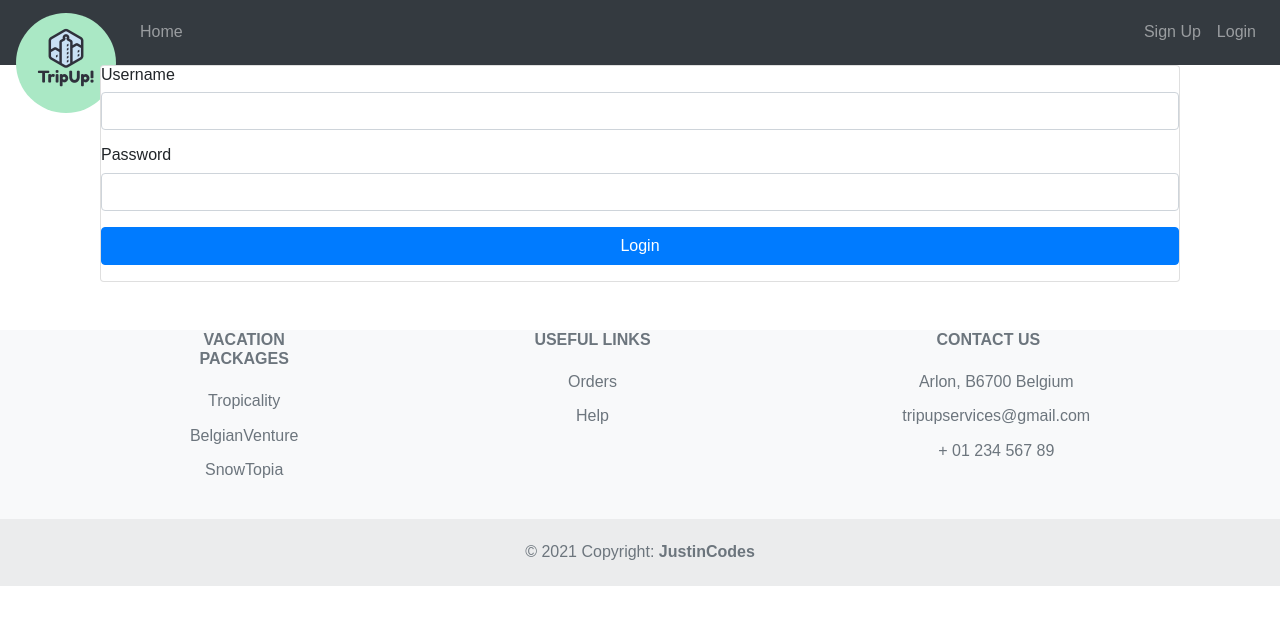
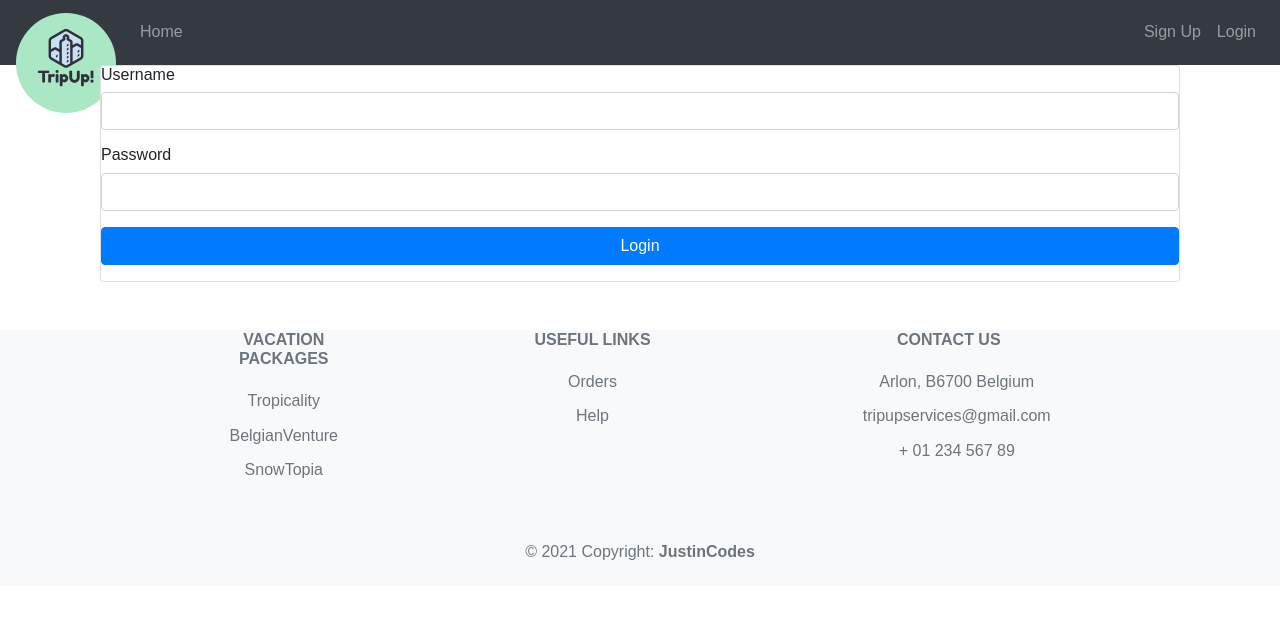
Before and after one commit to JcCodesJ/TripUpApplication, an Angular app: page /login in a window 1280 px wide. Shown: the top 624 px of the page. Built offline with nearby package versions, Linux system fonts and the light colour scheme.

Commit message:
15/12/2021 15:08 Production Version 0.9.0
-Fixed Spacing of home page content
-Fixed issue with url used by server
-Fixed url used by UserService to get the public content
-Fixed persistant bug where the title of the vacations card would appear at site of pointer

```diff
--- a/src/app/_services/user.service.ts
+++ b/src/app/_services/user.service.ts
@@ -2,7 +2,7 @@ import { Injectable } from '@angular/core';
 import {HttpClient} from "@angular/common/http";
 import {Observable} from "rxjs";
 
-const API_URL = 'http://localhost:3306/api/test/';
+const API_URL = 'http://localhost:8080/api/test/';
 
 @Injectable({
   providedIn: 'root'
@@ -12,7 +12,7 @@ export class UserService {
   constructor(private http: HttpClient) { }
 
   getPublicContent(): Observable<any> {
-    return this.http.get(API_URL + 'all', { responseType: 'text' });
+    return this.http.get(API_URL, { responseType: 'text' });
   }
 
   getUserBoard(): Observable<any> {
--- a/src/app/app.component.html
+++ b/src/app/app.component.html
@@ -66,11 +66,11 @@
   <section class="">
     <div class="container text-center text-md-start mt-5">
       <!-- Grid row -->
-      <div class="row mt-3">
+      <div class="row mt-3 d-flex justify-content-evenly">
         <!-- Grid column -->
 
         <!-- Grid column -->
-        <div class="col-md-2 col-lg-2 col-xl-2 mx-auto mb-4">
+        <div class="col-md-2 col-lg-2 col-xl-2 mb-4">
           <!-- Links -->
           <h6 class="text-uppercase fw-bold mb-4">
             Vacation Packages
@@ -88,7 +88,7 @@
         <!-- Grid column -->
 
         <!-- Grid column -->
-        <div class="col-md-3 col-lg-2 col-xl-2 mx-auto mb-4">
+        <div class="col-md-3 col-lg-2 col-xl-2 mb-4">
           <!-- Links -->
           <h6 class="text-uppercase fw-bold mb-4">
             Useful links
@@ -103,7 +103,7 @@
         <!-- Grid column -->
 
         <!-- Grid column -->
-        <div class="col-md-4 col-lg-3 col-xl-3 mx-auto mb-md-0 mb-4">
+        <div class="col-md-4 col-lg-3 col-xl-3 mb-md-0 mb-4">
           <!-- Links -->
           <h6 class="text-uppercase fw-bold mb-4">
             Contact Us
@@ -116,17 +116,18 @@
           <p><i class="fas fa-phone me-3"></i> + 01 234 567 89</p>
         </div>
         <!-- Grid column -->
+
+        <!-- Copyright -->
+        <div class="text-center p-4">
+          © 2021 Copyright:
+          <a class="text-reset fw-bold">JustinCodes</a>
+        </div>
+
       </div>
       <!-- Grid row -->
     </div>
   </section>
 
-  <!-- Copyright -->
-  <div class="text-center p-4" style="background-color: rgba(0, 0, 0, 0.05);">
-    © 2021 Copyright:
-    <a class="text-reset fw-bold">JustinCodes</a>
-  </div>
-
 </footer>
 
 </html>
--- a/src/app/home/home.component.html
+++ b/src/app/home/home.component.html
@@ -1,19 +1,19 @@
 <div class="nav-container">
-  <header >
-    <p>{{ content }}</p>
-  </header>
+<!--  <header >-->
+<!--    <p>{{ content }}</p>-->
+<!--  </header>-->
 </div>
 
 
 <div class="container">
 
-  <div class="col-xl-3">
+  <div class="col-xl-3 mx-auto">
       <div class="card-title text-center border-white">
         <h4 class="carouselTitle">Stumble upon your next trip today!</h4>
       </div>
   </div>
 
-  <div class="col-xl-7">
+  <div class="col-xl-7 mx-auto">
     <div id="carouselExampleDark" class="carousel carousel-dark slide" data-bs-ride="carousel">
       <div class="carousel-indicators">
         <button type="button" data-bs-target="#carouselExampleDark" data-bs-slide-to="0" class="active" aria-current="true" aria-label="Slide 1"></button>
--- a/src/app/home/home.component.ts
+++ b/src/app/home/home.component.ts
@@ -7,21 +7,21 @@ import {UserService} from "../_services/user.service";
   styleUrls: ['./home.component.css']
 })
 export class HomeComponent implements OnInit {
-  content?: string;
+  // content?: string;
 
   constructor(private userService: UserService) { }
 
   ngOnInit(): void {
-    this.userService.getPublicContent().subscribe({
-        next: data => {
-          this.content = data;
-        }
-        ,
-        error: err => {
-          this.content = JSON.parse(err.error).message;
-        }
-      }
-    );
+    // this.userService.getPublicContent().subscribe({
+    //     next: data => {
+    //       this.content = data;
+    //     }
+    //     ,
+    //     error: err => {
+    //       this.content = JSON.parse(err.error).message;
+    //     }
+    //   }
+    // );
   }
 
 }
--- a/src/app/login/login.component.ts
+++ b/src/app/login/login.component.ts
@@ -37,12 +37,11 @@ export class LoginComponent implements OnInit {
           this.isLoginFailed = false;
           this.isLoggedIn = true;
           this.roles = this.tokenStorage.getUser().roles;
-          //window.location.href = "http://localhost:4200/home"
           this.backToHome();
         }
         ,
         error: err => {
-          this.errorMessage = err.error.message;
+          this.errorMessage = err.error;
           this.isLoginFailed = true;
         }
       }
--- a/src/app/vacations-page/vacations-page.component.html
+++ b/src/app/vacations-page/vacations-page.component.html
@@ -4,7 +4,7 @@
   <img src="assets/images/laughing-family.jpg" class="img-fluid rounded-2" alt="family">
 </div>
 
-<div title= "Pre-made trip packages" >
+<div >
 
   <div class="card mb-3" style="max-width: 540px; border: solid thin" *ngFor="let vacation of vacationList">
     <div class="card-header text-center" style="background-color: #a9e7c4">
@@ -12,7 +12,7 @@
     </div>
     <div class="row g-0">
       <div class="col-md-4">
-        <img [src]=vacation.picture_address class="img-fluid" [alt]=vacation.picture_address style="">
+        <img src="{{vacation.picture_address}}" class="img-fluid" [alt]="vacation.picture_address" style="">
       </div>
       <div class="col-md-8">
         <div class="card-body text-center">
```
